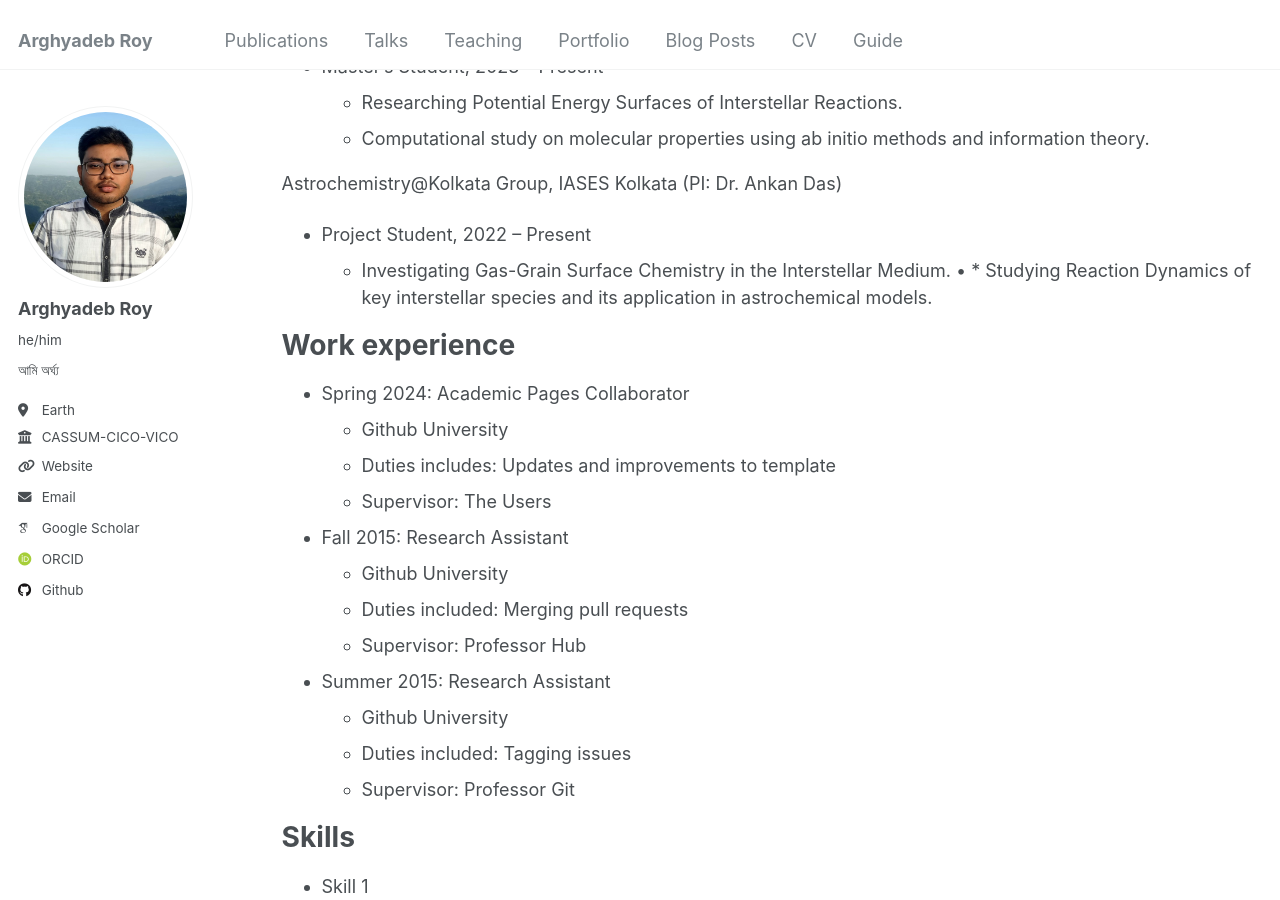
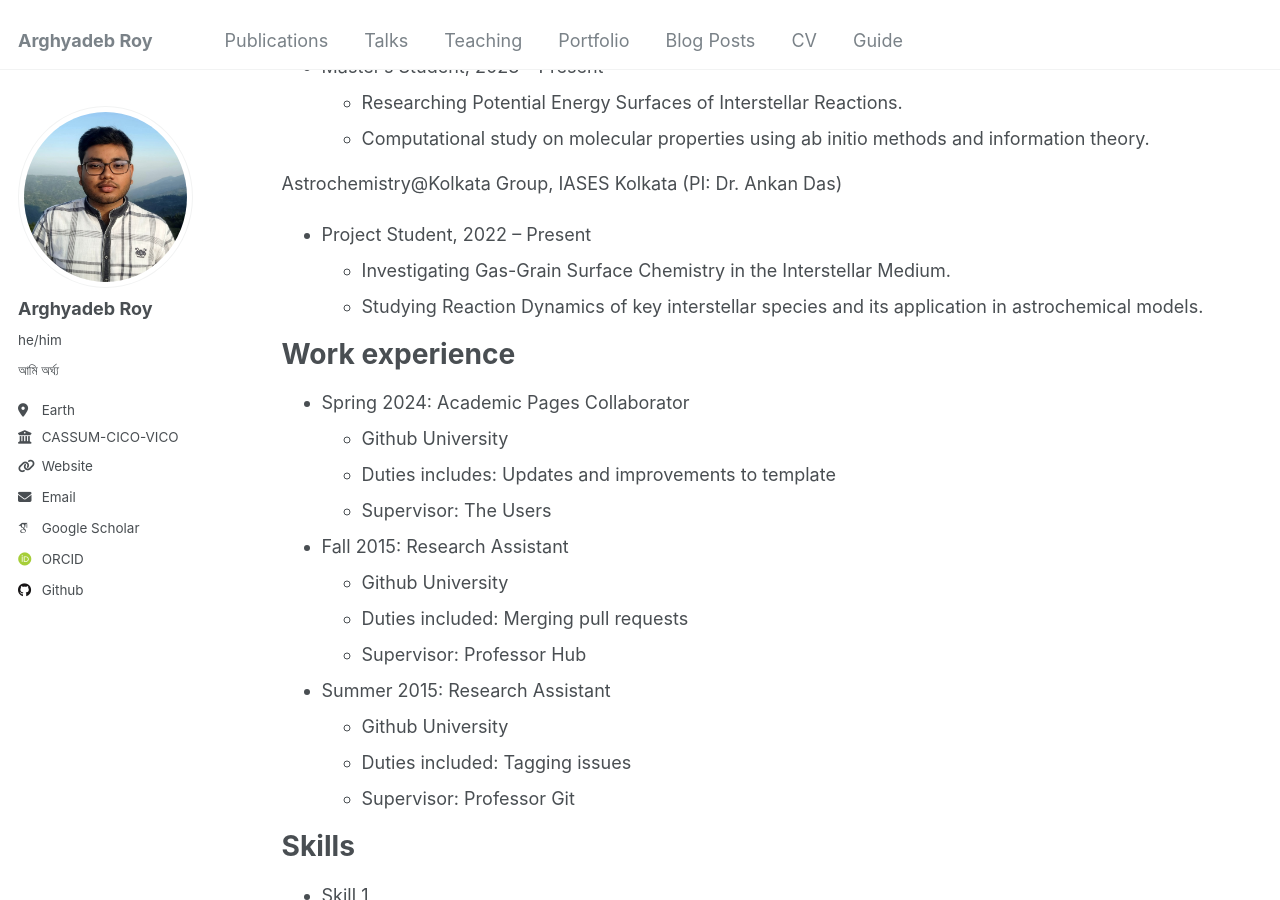
Before and after one commit to arghyadebroy/arghyadebroy.github.io, a Jekyll site: the page built from _pages/cv.md, in a window 1280 px wide and 900 px high, scrolled down 366 px. Built offline with Jekyll 4.4.1, drawn with Linux system fonts in a browser that asks for light colours; some web fonts are replaced.

Commit message:
Update cv.md

```diff
--- a/_pages/cv.md
+++ b/_pages/cv.md
@@ -25,7 +25,7 @@ QuantAct Group, IISER Kolkata (PI: Dr. Sangita Sen)
 Astrochemistry@Kolkata Group, IASES Kolkata (PI: Dr. Ankan Das)
 * Project Student, 2022 – Present
   * Investigating Gas-Grain Surface Chemistry in the Interstellar Medium.
-• * Studying Reaction Dynamics of key interstellar species and its application in astrochemical models.
+  * Studying Reaction Dynamics of key interstellar species and its application in astrochemical models.
 
 Work experience
 ======
```
